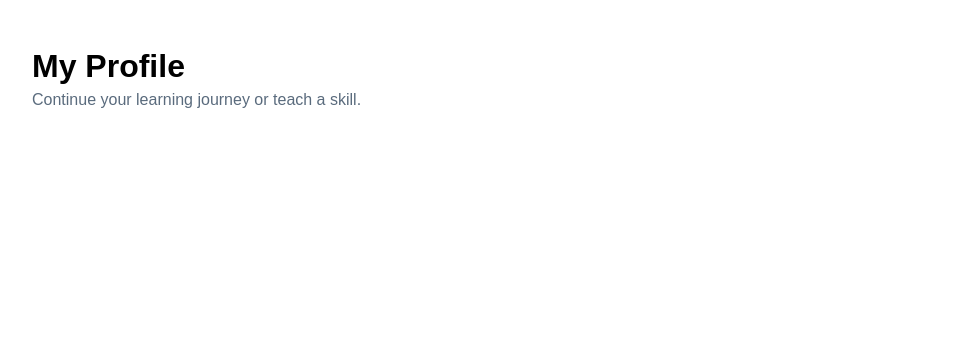
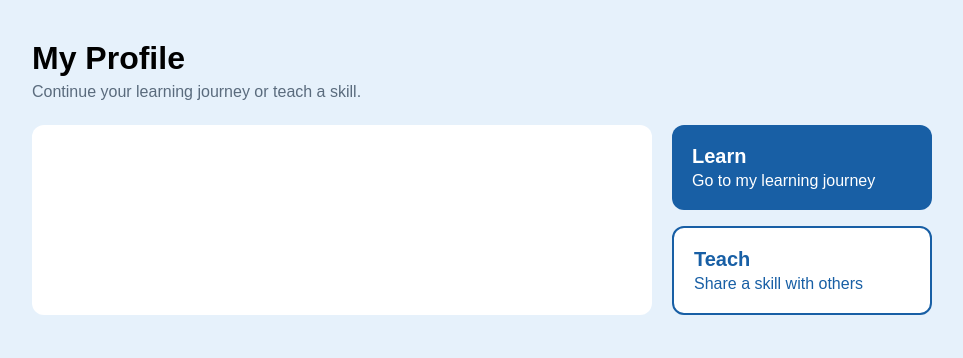
Before and after one commit to rejsi-builds/skill-bridge, a plain HTML site: page tabs/home/user.html in a window 1280 px wide. Shown: the whole page, without its empty margins (158-1121 px from the left). Drawn offline with Linux system fonts and the light colour scheme.

Commit message:
Fixed User

```diff
--- a/scripts/home/user.js
+++ b/scripts/home/user.js
@@ -1,5 +1,3 @@
-user.js
-
 // Profile page: display the logged-in user's details
 // currentUser is defined in store.js
 
--- a/styles/home/user.css
+++ b/styles/home/user.css
@@ -1,5 +1,3 @@
-user.css
-
 .user-page {
     margin: 0;
     min-height: 100vh;
--- a/tabs/home/user.html
+++ b/tabs/home/user.html
@@ -23,5 +23,24 @@
 
             <!-- Learn and Teach buttons -->
             <div class="actions">
-                <a class="action learn" href="../learn…
-[21:39, 11/11/2026] Rejsi:
+                <a class="action learn" href="../learning/dashboard.html">
+                    <strong>Learn</strong>
+                    <span>Go to my learning journey</span>
+                </a>
+
+                <a class="action teach" href="../teaching.html">
+                    <strong>Teach</strong>
+                    <span>Share a skill with others</span>
+                </a>
+            </div>
+
+        </div>
+
+    </div>
+
+    <script src="../../scripts/shared/store.js"></script>
+    <script src="../../scripts/learning/data.js"></script>
+    <script src="../../scripts/learning/user.js"></script>
+</body>
+
+</html>
```
